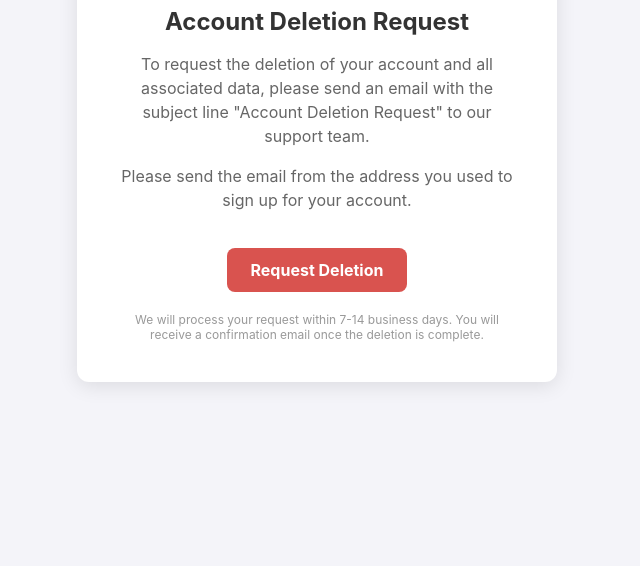
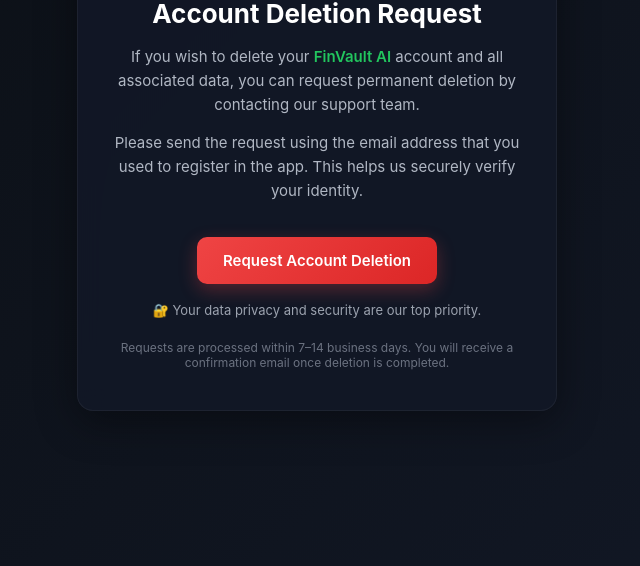
Before and after one commit to BlackBull-Technologies/FinVault-Contact, a plain HTML site: page index.html in a window 1280 px wide. Shown: the part 234-800 px from the top of the page, without its empty margins (323-963 px from the left). Drawn offline with Linux system fonts and the light colour scheme.

Commit message:
Update index.html

```diff
--- a/index.html
+++ b/index.html
@@ -3,29 +3,142 @@
 <head>
     <meta charset="UTF-8">
     <meta name="viewport" content="width=device-width, initial-scale=1.0">
-    <title>Account Deletion - [Your App Name]</title>
+    <title>Account Deletion - FinVault AI</title>
+
     <style>
-        body { font-family: -apple-system, BlinkMacSystemFont, "Segoe UI", Roboto, sans-serif; margin: 0; display: flex; justify-content: center; align-items: center; height: 100vh; background-color: #f4f4f9; }
-        .container { background: white; padding: 40px; border-radius: 12px; box-shadow: 0 4px 20px rgba(0,0,0,0.1); text-align: center; max-width: 400px; width: 90%; }
-        h1 { font-size: 24px; color: #333; }
-        p { color: #666; font-size: 16px; line-height: 1.5; }
-        .footer { margin-top: 20px; font-size: 12px; color: #999; }
+        * {
+            margin: 0;
+            padding: 0;
+            box-sizing: border-box;
+        }
+
+        body {
+            font-family: -apple-system, BlinkMacSystemFont, "Segoe UI", Roboto, sans-serif;
+            min-height: 100vh;
+            display: flex;
+            justify-content: center;
+            align-items: center;
+            background: linear-gradient(135deg, #0b0f14, #121826);
+            color: #ffffff;
+        }
+
+        .container {
+            background: rgba(18, 24, 38, 0.95);
+            backdrop-filter: blur(12px);
+            padding: 40px 30px;
+            border-radius: 16px;
+            box-shadow: 0 10px 40px rgba(0, 0, 0, 0.4);
+            text-align: center;
+            max-width: 480px;
+            width: 90%;
+            border: 1px solid rgba(255, 255, 255, 0.05);
+            animation: fadeIn 0.6s ease;
+        }
+
+        @keyframes fadeIn {
+            from { opacity: 0; transform: translateY(10px); }
+            to { opacity: 1; transform: translateY(0); }
+        }
+
+        .logo {
+            font-size: 22px;
+            font-weight: 700;
+            margin-bottom: 10px;
+            color: #22c55e;
+        }
+
+        h1 {
+            font-size: 26px;
+            margin-bottom: 16px;
+        }
+
+        p {
+            color: #b0b7c3;
+            font-size: 15px;
+            line-height: 1.6;
+            margin-bottom: 14px;
+        }
+
+        .highlight {
+            color: #22c55e;
+            font-weight: 600;
+        }
+
+        .btn {
+            display: inline-block;
+            padding: 14px 26px;
+            margin-top: 20px;
+            background: linear-gradient(135deg, #ef4444, #dc2626);
+            color: white;
+            text-decoration: none;
+            border-radius: 10px;
+            font-weight: 600;
+            font-size: 15px;
+            transition: all 0.25s ease;
+            box-shadow: 0 6px 18px rgba(239, 68, 68, 0.3);
+        }
+
+        .btn:hover {
+            transform: translateY(-2px);
+            box-shadow: 0 10px 24px rgba(239, 68, 68, 0.4);
+        }
+
+        .security {
+            margin-top: 18px;
+            font-size: 13px;
+            color: #9ca3af;
+        }
+
+        .footer {
+            margin-top: 22px;
+            font-size: 12px;
+            color: #6b7280;
+        }
+
+        @media (max-width: 480px) {
+            .container {
+                padding: 30px 20px;
+            }
+
+            h1 {
+                font-size: 22px;
+            }
+        }
     </style>
 </head>
 <body>
-    <div class="container">
-        <h1>Account Deletion Request</h1>
-        <p>To request the deletion of your account and all associated data, please send an email with the subject line "Account Deletion Request" to our support team.</p>
-        <p>Please send the email from the address you used to sign up for your account.</p>
 
-        <!-- This button will open the user's default email client -->
-        <a href="mailto:contact@blackbulltechnologies.in?subject=Account Deletion Request&body=Please delete my account and all associated data. My registered email is: [Please enter your email here]" style="display:inline-block; padding: 12px 24px; margin-top: 20px; background-color: #d9534f; color: white; text-decoration: none; border-radius: 8px; font-weight: bold;">
-            Request Deletion
-        </a>
+<div class="container">
+    <div class="logo">🔒 FinVault AI</div>
 
-        <div class="footer">
-            We will process your request within 7-14 business days. You will receive a confirmation email once the deletion is complete.
-        </div>
+    <h1>Account Deletion Request</h1>
+
+    <p>
+        If you wish to delete your <span class="highlight">FinVault AI</span> account and all associated data,
+        you can request permanent deletion by contacting our support team.
+    </p>
+
+    <p>
+        Please send the request using the email address that you used to register in the app.
+        This helps us securely verify your identity.
+    </p>
+
+    <!-- Fixed Mailto Link -->
+    <a
+        href="mailto:contact@blackbulltechnologies.in?subject=FinVault AI - Account Deletion Request&body=Hello FinVault AI Team,%0D%0A%0D%0AI would like to request deletion of my account and all associated data.%0D%0ARegistered Email: [Enter your registered email]%0D%0A%0D%0AThank you."
+        class="btn">
+        Request Account Deletion
+    </a>
+
+    <div class="security">
+        🔐 Your data privacy and security are our top priority.
     </div>
+
+    <div class="footer">
+        Requests are processed within 7–14 business days.
+        You will receive a confirmation email once deletion is completed.
+    </div>
+</div>
+
 </body>
 </html>
```
